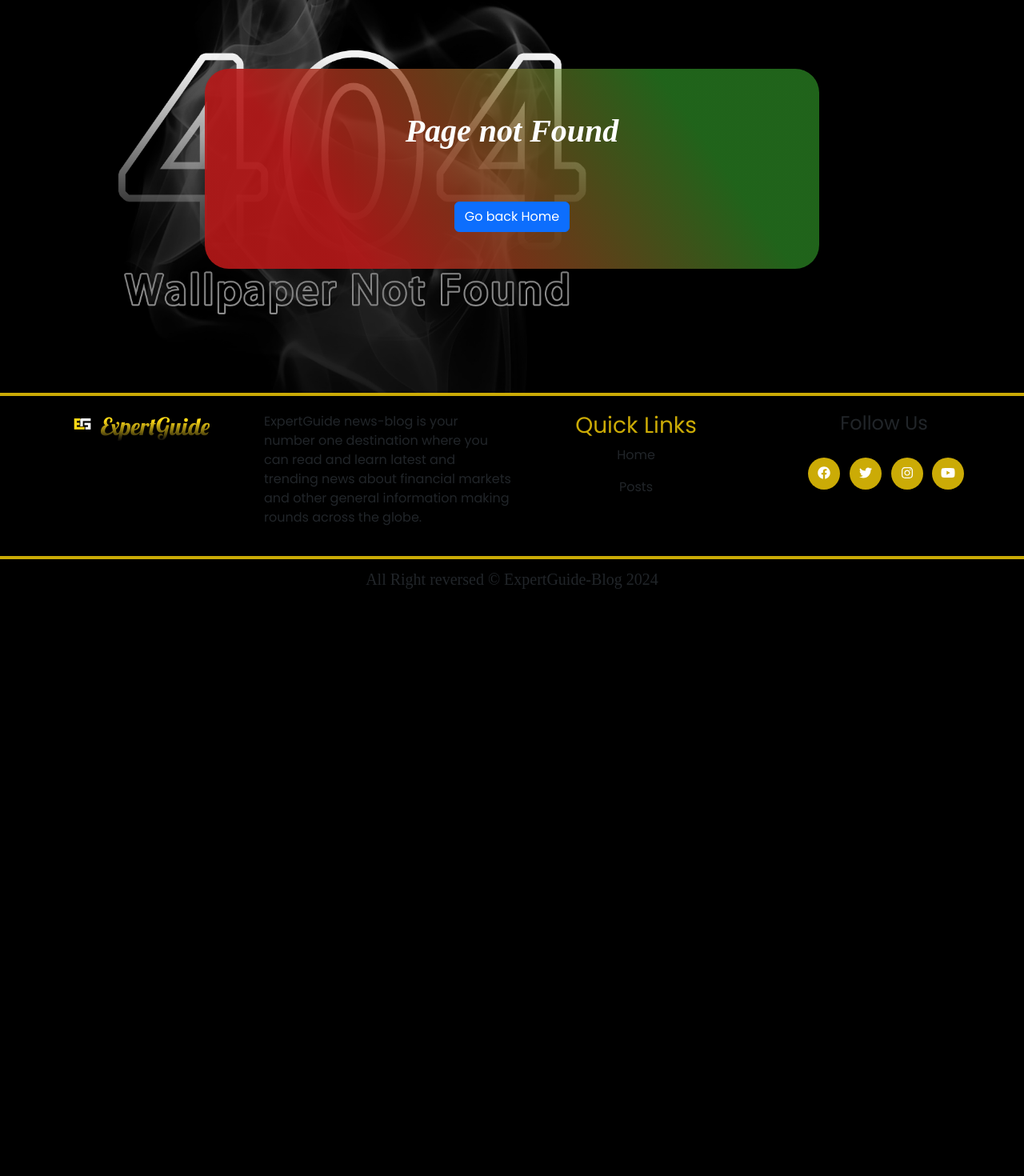
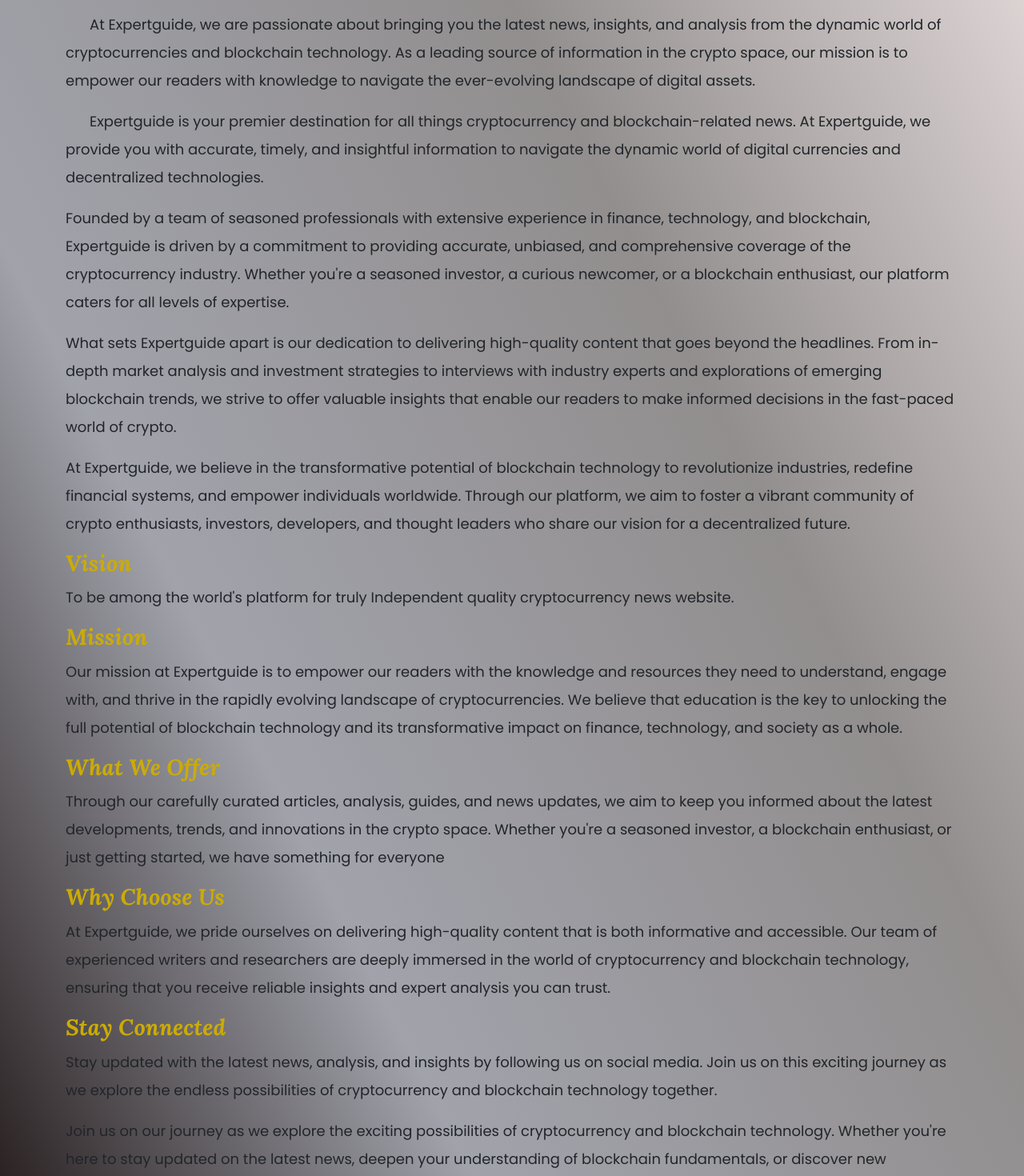
Before and after one commit to Idokoken/leadways, a React (Create React App) app in the folder frontend/: page /about in a window 1280 px wide. Shown: the part 140-1610 px from the top of the page at 80% size. Before the commit the page ends 889 px from the top, so only its background shows below. Built offline with nearby package versions, Linux system fonts and the light colour scheme; the HTML template or start-up script is replaced by a standard one; a web font is replaced by a local one.

Commit message:
'updated'

```diff
--- a/frontend/src/App.js
+++ b/frontend/src/App.js
@@ -10,6 +10,7 @@
 import Footer from "./components/Footer";
 import ErrorPage from "./components/ErrorPage";
 import ScrollToTop from "./ScrollToTop";
+import About from "./pages/About";
 
 
 function App() {
@@ -25,6 +26,7 @@
         <Route path="/" element={<Home />} />
         <Route path="/post/:id" element={<SinglePost />} />
         <Route path="/posts" element={<PostPage />} />
+        <Route path="/about" element={<About />} />
 
         <Route path="/admin/okoro" element={<AdminPage />} />
         <Route path="/addpost" element={<AddPostPage />} />
--- a/frontend/src/components/Footer.js
+++ b/frontend/src/components/Footer.js
@@ -113,6 +113,9 @@
           <p>
             <Link to="/posts">Posts</Link>
           </p>
+          <p>
+            <Link to="/about">About Us</Link>
+          </p>
 
         </div>
         <div className="item">
--- a/frontend/src/components/Navbar.js
+++ b/frontend/src/components/Navbar.js
@@ -65,6 +65,11 @@
                   All Posts
                 </NavLink>
               </li>
+              <li className="nav-item">
+                <NavLink className="nav-link" to="/about">
+                  About Us
+                </NavLink>
+              </li>
 
             </ul>
           </div>
--- a/frontend/src/components/Posts.js
+++ b/frontend/src/components/Posts.js
@@ -4,6 +4,8 @@
 import styled from "styled-components";
 import { Tablet, Desktop } from "../Responsive";
 import ScrollToTop from "../ScrollToTop";
+import Skeleton from "react-loading-skeleton";
+import "react-loading-skeleton/dist/skeleton.css";
 
 const Wrapper = styled.div`
   margin: 0;
@@ -17,6 +19,13 @@
     padding: 20px;
     ${Tablet({ gridTemplateColumns: "40% 40%", gap: "50px", paddingLeft: '40px' })}
     ${Desktop({ gridTemplateColumns: "30% 30% 30%", gap: "50px" })}
+  }
+  .post-skeleton{
+    display: grid;
+    grid-template-columns: 100%;
+    gap: 10px;
+    ${Tablet({ gridTemplateColumns: "40% 40%", gap: "50px", })}
+    ${Desktop({ gridTemplateColumns: "40% 40%", gap: "50px" })}
   }
 
   .post {
@@ -66,8 +75,22 @@
   }
 `;
 
+const Loading = () => {
+  return (
+    <div className="post-skeleton">
+      <div className="">
+        <Skeleton height={150} />
+      </div>
+      <div className="" >
+        <Skeleton height={150} />
+      </div>
+    </div>
+  );
+};
+
 function Posts() {
   const [posts, setPosts] = useState([]);
+  const [loading, setLoading] = useState(false);
 
   const apiUrl = process.env.REACT_APP_API_URL;
 
@@ -83,8 +106,10 @@
   useEffect(() => {
     const getPosts = async () => {
       try {
+        setLoading(true);
         const resp = await axios.get(`${apiUrl}/post`);
         setPosts(resp.data);
+        setLoading(false);
         console.log(resp.data);
       } catch (error) {
         console.log(error);
@@ -119,7 +144,7 @@
     <>
       <ScrollToTop />
       <Wrapper>
-        <div className="post-container">{items}</div>
+        <div className="post-container">{loading ? <Loading /> : items}</div>
         <div className="next">
           <nav aria-label="...">
             <div></div>
--- a/frontend/src/pages/About.js
+++ b/frontend/src/pages/About.js
@@ -1,6 +1,5 @@
 import React, { Component } from "react";
 import styled from "styled-components";
-import NewsLetter from "../components/NewsLetter";
 import { Tablet } from "../Responsive";
 
 class About extends Component {
@@ -57,68 +56,87 @@
         font-size: 18px;
       }
     `;
+
     return (
       <Wrapper>
         <div className="about container py-3 py-3">
-          <h3 className="my-3">What Leadways Stands For</h3>
+          <h3 className="my-3">About Us</h3>
           <p style={{ textIndent: "30px" }}>
-            Leadways blog, registered on September 1, 2023, commenced online
-            publication on October 10, 2023.
+            At Expertguide, we are passionate about bringing you the latest news, insights, and analysis from
+            the dynamic world of cryptocurrencies and blockchain technology. As a leading source of information
+            in the crypto space, our mission is to empower our readers with knowledge to navigate the
+            ever-evolving landscape of digital assets.
           </p>
           <p style={{ textIndent: "30px" }}>
-            The Leadways is an independent online news blog,for the purpose of
-            presenting balanced coverage of events, and of promoting the best
-            interests of the People. It owes allegiance to no political party,
-            ethnic community, religious, Country or other interest group. Its
-            primary commitment is to the integrity and truth, and beyond that to
-            the unity of world. Leadways blog is a liberal online blog,
-            committed to the best traditions and ideals of democracy. It
-            believes that it is the responsibility of the state not only to
-            protect and defend the citizen, but also to create the conditions,
-            political, social, economic and cultural, in which all citizens may
-            achieve their highest potential as human beings. It is committed to
-            the principle of individual freedom, but believes that all citizens
-            have duties as well as rights. . Leadways will at all times uphold
-            the need for justice, probity in public life, equal access to the
-            nation’s resources, and equal protection for all citizens.
+            Expertguide is your premier destination for all things cryptocurrency and
+            blockchain-related news. At Expertguide, we provide you with accurate,
+            timely, and insightful information to navigate the dynamic world of digital currencies and
+            decentralized technologies.
+          </p>
+          <p>
+            Founded by a team of seasoned professionals with extensive experience in finance, technology, and
+            blockchain, Expertguide is driven by a commitment to providing accurate, unbiased, and
+            comprehensive coverage of the cryptocurrency industry. Whether you're a seasoned investor, a
+            curious newcomer, or a blockchain enthusiast, our platform caters for all levels of expertise.
+          </p>
+          <p>
+            What sets Expertguide apart is our dedication to delivering high-quality content that goes beyond the
+            headlines. From in-depth market analysis and investment strategies to interviews with industry experts
+            and explorations of emerging blockchain trends, we strive to offer valuable insights that enable our
+            readers to make informed decisions in the fast-paced world of crypto.
+          </p>
+          <p>
+            At Expertguide, we believe in the transformative potential of blockchain technology to
+            revolutionize industries, redefine financial systems, and empower individuals worldwide. Through
+            our platform, we aim to foster a vibrant community of crypto enthusiasts, investors, developers,
+            and thought leaders who share our vision for a decentralized future.
           </p>
           <h3>Vision</h3>
           <p>
-            To be among Nigeria’s first truly Independent national quality and
+            To be among the world's platform for truly Independent quality cryptocurrency
             news website.
           </p>
           <h3>Mission</h3>
           <p>
-            To produce quality, vibrant and viable news that wills inform and
-            form the nation’s present and aspiring political, business, economic
-            and cultural leadership; challenge and inspire the nation’s
-            journalists to advance and defend the public good; and deliver
-            superior value to all stakeholders.
+            Our mission at Expertguide is to empower our readers with the knowledge and resources they
+            need to understand, engage with, and thrive in the rapidly evolving landscape of cryptocurrencies.
+            We believe that education is the key to unlocking the full potential of blockchain technology and
+            its transformative impact on finance, technology, and society as a whole.
           </p>
-          <h3>Editorial Policy</h3>
+          <h3>What We Offer</h3>
           <p>
-            Our Editorial Policy, as set out by the Board of Directors, was
-            founded on the following principle: We shall be independent on all
-            matters, but shall never be neutral on any matter, especially those
-            concerning the well-being of the Nigerian people.
+            Through our carefully curated articles, analysis, guides, and news updates, we aim to keep you
+            informed about the latest developments, trends, and innovations in the crypto space. Whether
+            you're a seasoned investor, a blockchain enthusiast, or just getting started, we have something
+            for everyone
           </p>
 
-          <h3>Editorial Team</h3>
+          <h3>Why Choose Us</h3>
           <p>
-            Romanus Eze, Stanley Mike, Hon. Kingsley metu, Onyekach Henry,
-            Ibrahim magu, Jonathan Udom.
+            At Expertguide, we pride ourselves on delivering high-quality content that is both informative
+            and accessible. Our team of experienced writers and researchers are deeply immersed in the world of
+            cryptocurrency and blockchain technology, ensuring that you receive reliable insights and expert
+            analysis you can trust.
+          </p>
+          <h3>Stay Connected</h3>
+          <p>
+            Stay updated with the latest news, analysis, and insights by
+            following us on social media. Join us on this exciting journey as we explore the endless
+            possibilities of cryptocurrency and blockchain technology together.
+          </p>
+          <p>
+            Join us on our journey as we explore the exciting possibilities of cryptocurrency and blockchain
+            technology. Whether you're here to stay updated on the latest news, deepen your understanding of
+            blockchain fundamentals, or discover new investment opportunities, Expertguide is your trusted
+            companion in the world of digital assets. Welcome aboard!
+          </p>
+          <p>
+            Thank you for choosing Expertguide as your trusted source for cryptocurrency news and information.
+            We look forward to serving you and being a part of your crypto journey.
           </p>
 
-          <div className="categories">
-            <h3>Our News Categories includes</h3>
-            <p>Politics</p>
-            <p>Entertainment</p>
-            <p>Art</p>
-            <p>Technology</p>
-            <p>Sport</p>
-          </div>
         </div>
-        <NewsLetter />
+
       </Wrapper>
     );
   }
--- a/frontend/src/pages/SinglePost.js
+++ b/frontend/src/pages/SinglePost.js
@@ -4,7 +4,8 @@
 import styled from "styled-components";
 import { Desktop, Tablet } from "../Responsive";
 import moment from "moment";
-
+import Skeleton from "react-loading-skeleton";
+import "react-loading-skeleton/dist/skeleton.css";
 
 const Wrapper = styled.div`
   padding: 0;
@@ -29,8 +30,8 @@
     background-color: grey;
     height: 40vh;
     /* border-radius: 20px; */
-    ${Tablet({ width: "90%", height: "50vh" })}
-    ${Desktop({ width: "90%", height: "60vh" })}
+    ${Tablet({ width: "90%", height: "60vh" })}
+    ${Desktop({ width: "90%", height: "70vh" })}
   }
   .post img {
     width: 100%;
@@ -97,8 +98,19 @@
   }
 `;
 
+const Loading = () => {
+  return (
+    <div className="post">
+      <div className="px-3">
+        <Skeleton height={350} />
+      </div>
+    </div>
+  );
+};
+
 function SinglePost() {
   const [post, setPost] = useState({});
+  const [loading, setLoading] = useState(false);
   const { id } = useParams();
   const postUrl = window.location.href;
   const apiUrl = process.env.REACT_APP_API_URL;
@@ -106,8 +118,10 @@
   useEffect(() => {
     const getPost = async () => {
       try {
+        setLoading(true);
         const resp = await axios.get(`${apiUrl}/post/${id}`);
         setPost(resp.data);
+        setLoading(false);
         console.log(resp.data);
       } catch (error) {
         console.log(error);
@@ -118,6 +132,8 @@
 
   return (
     <Wrapper>
+      {loading ?
+        Loading :
         <div className="post">
           <h2>{post.title}</h2>
           <h5><span><i class="fa-solid fa-calendar"></i></span> {moment(post.createdAt).format("DD MMMM, YYYY")}</h5>
@@ -155,7 +171,7 @@
             </div>
           </div>
         </div>
-
+      }
     </Wrapper>
   );
 }
```
Also changed, not shown: frontend/src/pages/Home.js (+41 -5 lines). Lines whose indentation alone changed are shown as unchanged.
